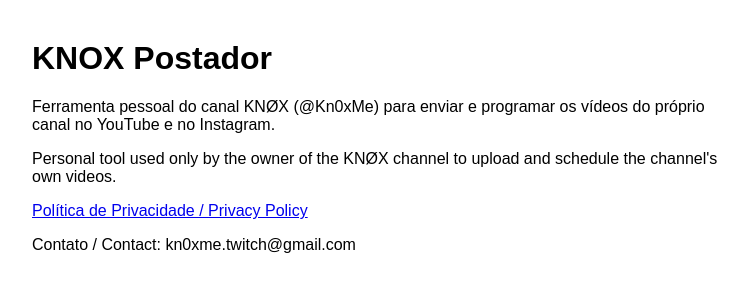
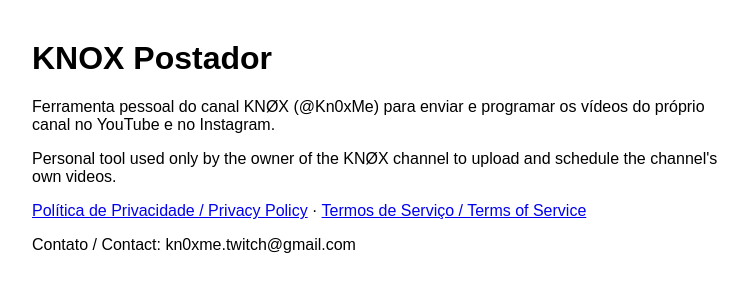
Before and after one commit to kn0xme/kn0xme.github.io, a plain HTML site: page index.html in a window 1280 px wide. Shown: the whole page, without its empty margins (258-1006 px from the left). Drawn offline with Linux system fonts and the light colour scheme.

Commit message:
Update index.html

```diff
--- a/index.html
+++ b/index.html
@@ -4,6 +4,6 @@
 <h1>KNOX Postador</h1>
 <p>Ferramenta pessoal do canal KNØX (@Kn0xMe) para enviar e programar os vídeos do próprio canal no YouTube e no Instagram.</p>
 <p>Personal tool used only by the owner of the KNØX channel to upload and schedule the channel's own videos.</p>
-<p><a href="privacidade.html">Política de Privacidade / Privacy Policy</a></p>
+<p><a href="privacidade.html">Política de Privacidade / Privacy Policy</a> · <a href="termos.html">Termos de Serviço / Terms of Service</a></p>
 <p>Contato / Contact: kn0xme.twitch@gmail.com</p>
 </body></html>
```
